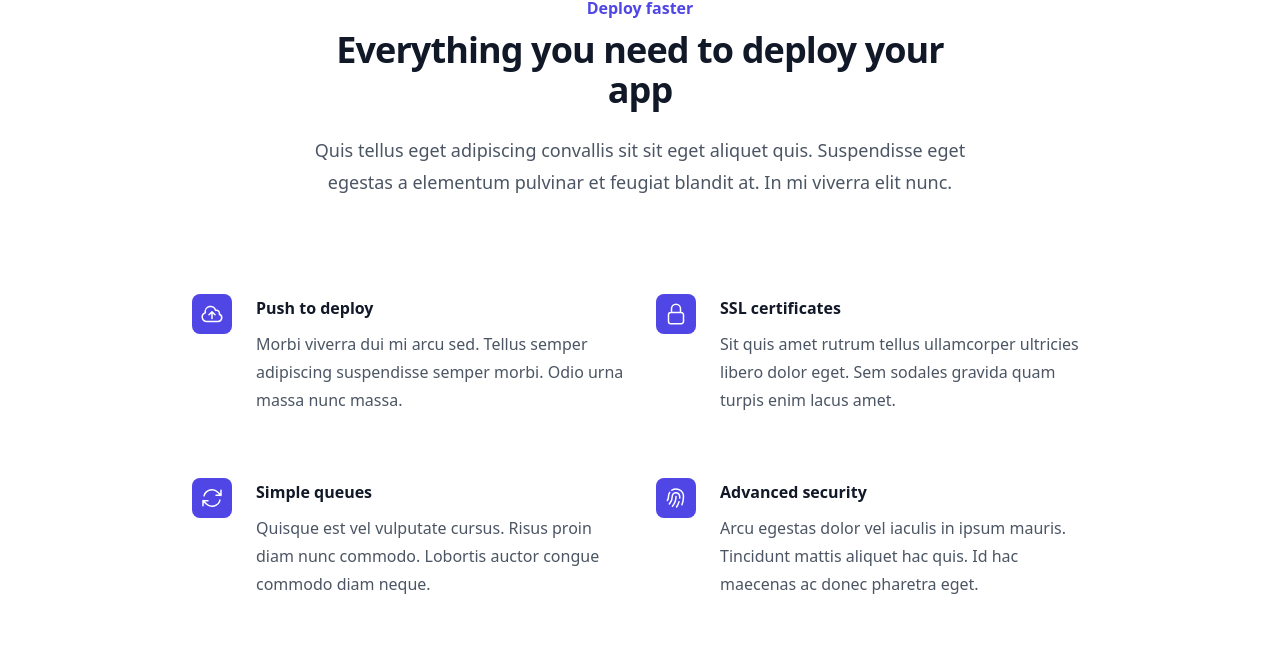
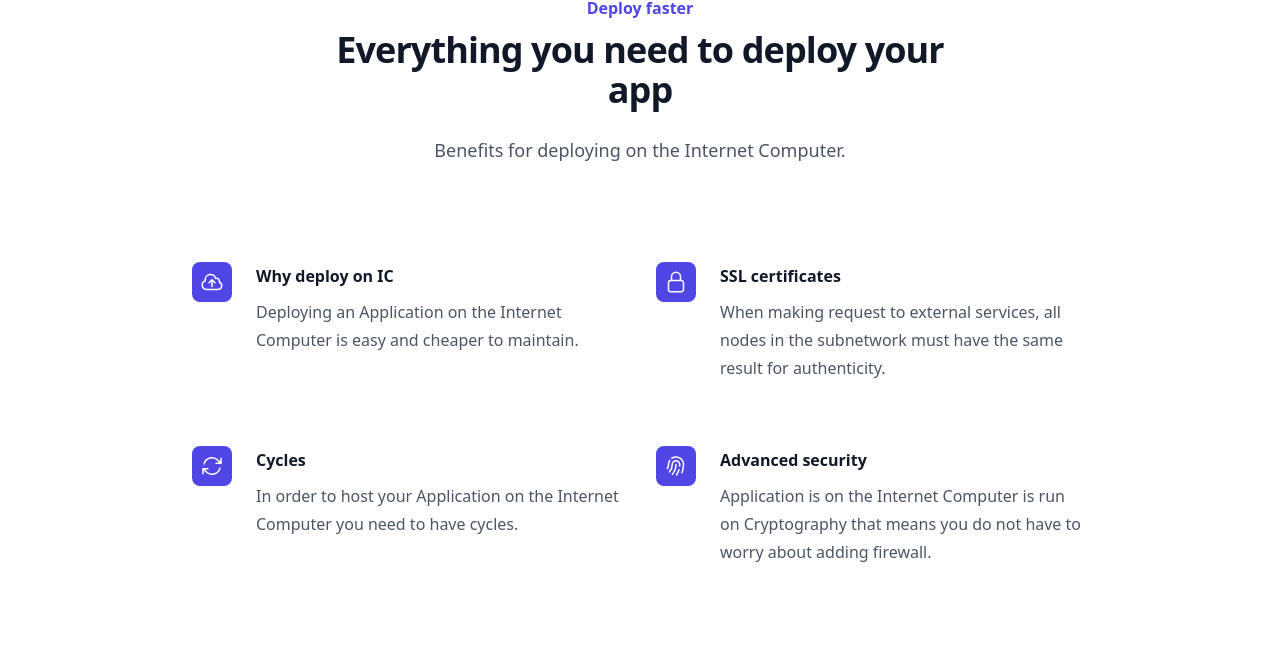
Before and after one commit to AfriCoiner-Hub/ICP.Hub.Zimbabwe, a React (Vite) app in the folder src/ICP_Hub_Zimbabwe_frontend/: page / in a window 1280 px wide. Shown: the part 1154-1802 px from the top of the page. Built offline with nearby package versions, Linux system fonts and the light colour scheme.

Commit message:
wip: features section

```diff
--- a/src/ICP_Hub_Zimbabwe_frontend/src/components/Features.jsx
+++ b/src/ICP_Hub_Zimbabwe_frontend/src/components/Features.jsx
@@ -2,27 +2,27 @@ import { ArrowPathIcon, CloudArrowUpIcon, FingerPrintIcon, LockClosedIcon } from
 
 const features = [
     {
-        name: 'Push to deploy',
+        name: 'Why deploy on IC',
         description:
-        'Morbi viverra dui mi arcu sed. Tellus semper adipiscing suspendisse semper morbi. Odio urna massa nunc massa.',
+        'Deploying an Application on the Internet Computer is easy and cheaper to maintain.',
         icon: CloudArrowUpIcon,
     },
     {
         name: 'SSL certificates',
         description:
-        'Sit quis amet rutrum tellus ullamcorper ultricies libero dolor eget. Sem sodales gravida quam turpis enim lacus amet.',
+        'When making request to external services, all nodes in the subnetwork must have the same result for authenticity.',
         icon: LockClosedIcon,
     },
     {
-        name: 'Simple queues',
+        name: 'Cycles',
         description:
-        'Quisque est vel vulputate cursus. Risus proin diam nunc commodo. Lobortis auctor congue commodo diam neque.',
+        'In order to host your Application on the Internet Computer you need to have cycles.',
         icon: ArrowPathIcon,
     },
     {
         name: 'Advanced security',
         description:
-        'Arcu egestas dolor vel iaculis in ipsum mauris. Tincidunt mattis aliquet hac quis. Id hac maecenas ac donec pharetra eget.',
+        'Application is on the Internet Computer is run on Cryptography that means you do not have to worry about adding firewall.',
         icon: FingerPrintIcon,
     },
 ]
@@ -37,8 +37,7 @@ export default function Example() {
                 Everything you need to deploy your app
             </p>
             <p className="mt-6 text-lg leading-8 text-gray-600">
-                Quis tellus eget adipiscing convallis sit sit eget aliquet quis. Suspendisse eget egestas a elementum
-                pulvinar et feugiat blandit at. In mi viverra elit nunc.
+               Benefits for deploying on the Internet Computer.
             </p>
             </div>
             <div className="mx-auto mt-16 max-w-2xl sm:mt-20 lg:mt-24 lg:max-w-4xl">
```
